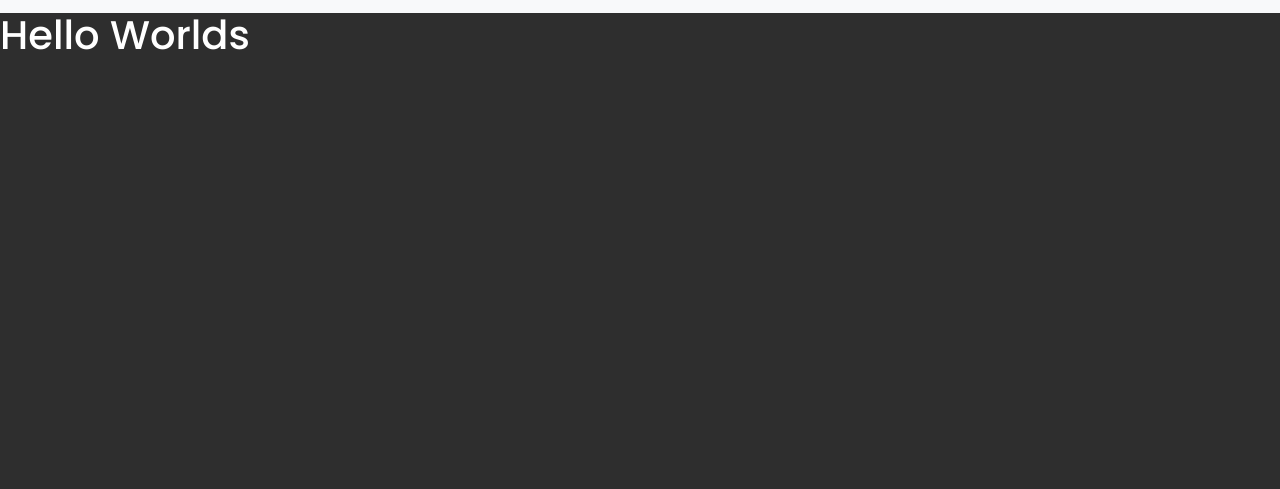
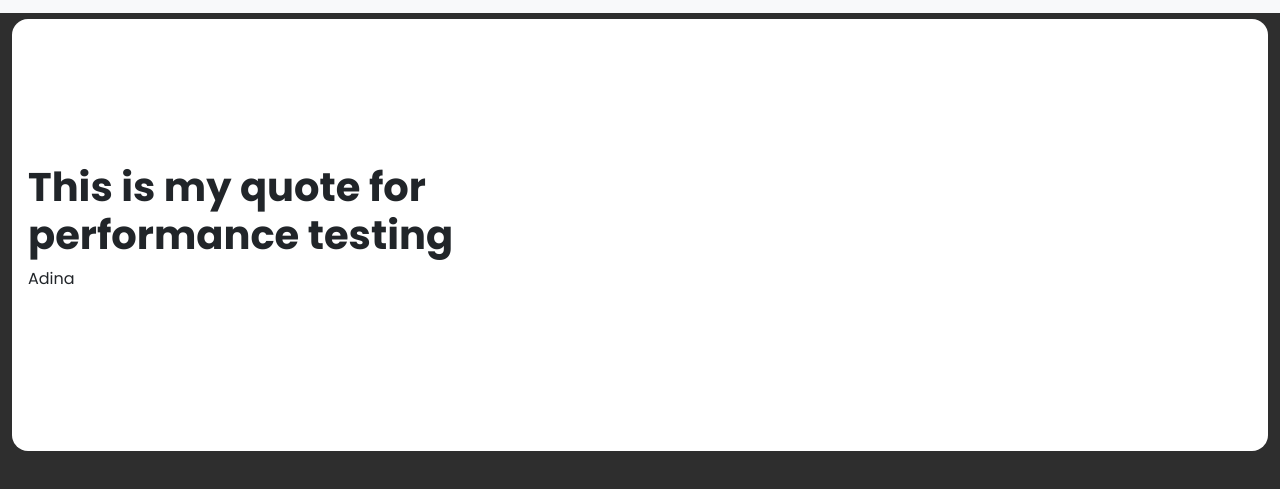
Before and after one commit to dickyandeyan/adidas-page, a website: page index.html in a window 1280 px wide. Shown: the part 69-558 px from the top of the page. Drawn offline with Linux system fonts and the light colour scheme.

Commit message:
15 June 2022

```diff
--- a/assets/css/theme.scss
+++ b/assets/css/theme.scss
@@ -50,5 +50,9 @@ body {
 }
 
 #jumbotron {
-	padding-top: 5em;
+	padding: 5.5em 0;
+
+	.main-banner {
+		min-height: 400px;
+	}
 }
--- a/index.html
+++ b/index.html
@@ -43,16 +43,35 @@
                     </a>
                 </li>
                 <li class="nav-item">
-					<a href="#contact" class="nav-link">
-						Contact
-					</a>
-				</li>
+                    <a href="#contact" class="nav-link">
+                        Contact
+                    </a>
+                </li>
             </ul>
         </div>
     </nav>
     <section id="jumbotron">
-		<h1>Hello Worlds</h1>
-	</section>
+        <div class="container-fluid">
+            <div class="main-banner bg-white rounded-4">
+                <div class="row">
+                    <div class="col-12 col-xl-6">
+                        <div class="p-3 text-dark">
+                            <div class="banner-text d-flex align-items-center" style="height: 400px">
+                                <div>
+                                    <h1 class="fw-bold">
+                                        This is my quote for performance testing
+                                    </h1>
+                                    <blockquote>Adina</blockquote>
+                                </div>
+                            </div>
+                        </div>
+                    </div>
+                    <div class="col-12 col-xl-6"></div>
+                </div>
+            </div>
+        </div>
+
+    </section>
 
     <script src="./assets/library/bootstrap-5/js/bootstrap.bundle.min.js"></script>
 </body>
```
Also changed, not shown: assets/css/theme.css.
